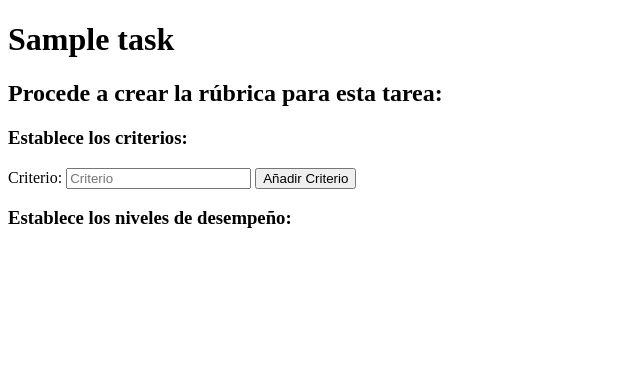
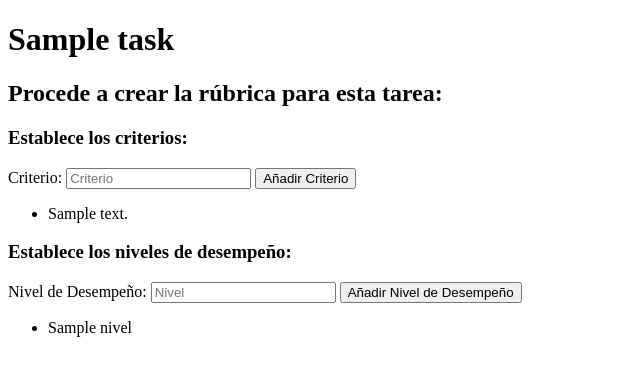
Before and after one commit to Miguelisius/FeedCycle, a Django app: template myapp/templates/registration/task_detail.html in a window 1280 px wide. Shown: the top 376 px of the page, without its empty margins (0-640 px from the left). Run offline with Django 3.2, Linux system fonts and the light colour scheme; the template is opened without the code that fills it: most values are stand-ins (such as "Sample title", 1, 10 or a date in 2020).

Commit message:
Añade niveles de desempeño manualmente

```diff
--- a/myapp/templates/registration/task_detail.html
+++ b/myapp/templates/registration/task_detail.html
@@ -20,10 +20,24 @@
         <label for="criterio">Criterio:</label>
         <input type="text" name="criterio" id="criterio" placeholder="Criterio" required>
         <button type="submit" name="create_criterio">Añadir Criterio</button>
-
+    </form>
+    <ul>
+        {% for c in criterio %}
+            <li>{{ c.descripcion_criterio }}</li>
+        {% endfor %}
+    </ul>
+    <form method="POST">
+        {% csrf_token %}
         <h3>Establece los niveles de desempeño: </h3>
-
+        <label for="nivel">Nivel de Desempeño:</label>
+        <input type="text" name="nivel" id="nivel" placeholder="Nivel" required>
+        <button type="submit" name="create_nivel">Añadir Nivel de Desempeño</button>
     </form>
+    <ul>
+        {% for n in nivel %}
+            <li>{{ n.nivel }}</li>
+        {% endfor %}
+    </ul>
 
 </body>
 </html>
```
Also changed, not shown: myapp/views.py (+6 -1 lines).
